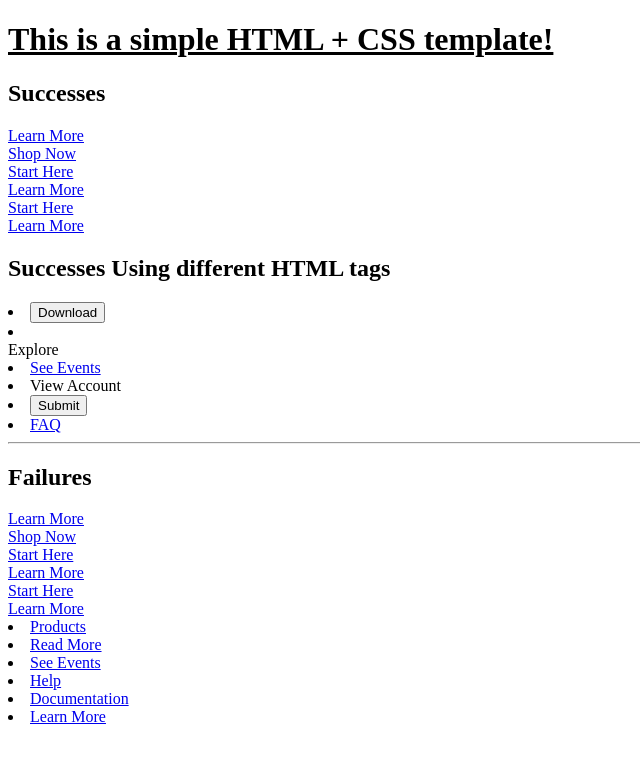
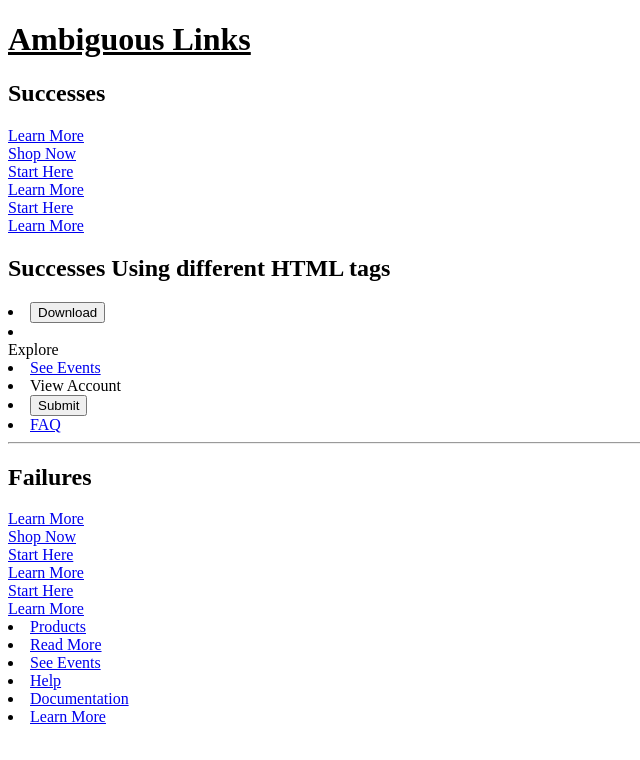
Before and after one commit to jayquake/ambiguous-links, a website: page index.html in a window 1280 px wide. Shown: the whole page, without its empty margins (0-640 px from the left). Drawn offline with Linux system fonts and the light colour scheme.

Commit message:
Page Title

```diff
--- a/index.html
+++ b/index.html
@@ -8,7 +8,7 @@
     <link rel="stylesheet" href="styles.css" />
   </head>
   <body>
-    <h1>This is a simple HTML + CSS template!</h1>
+    <h1>Ambiguous Links</h1>
 
     <h2>Successes</h2>
     <a
```
